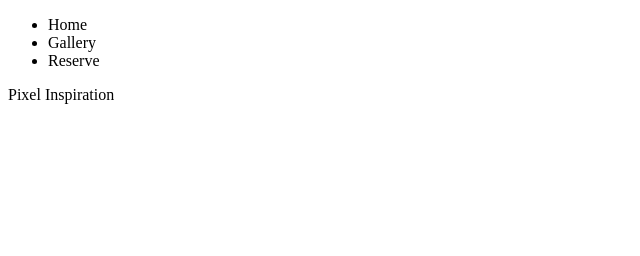
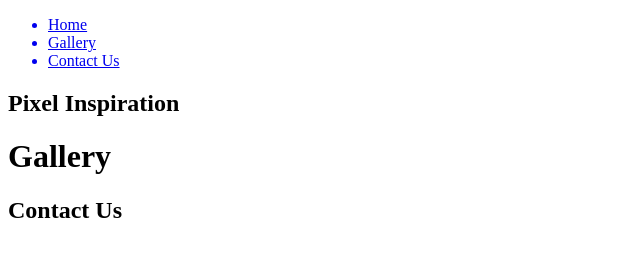
Before and after one commit to Pcharlot13/HTML-and-CSS-repository, a plain HTML site: page Basic_Website_Project/Index.HTML in a window 1280 px wide. Shown: the whole page, without its empty margins (0-640 px from the left). Drawn offline with Linux system fonts and the light colour scheme.

Commit message:
Update Index.HTML
Each section was given an ID that they can navigate too with an header

```diff
--- a/Basic_Website_Project/Index.HTML
+++ b/Basic_Website_Project/Index.HTML
@@ -8,26 +8,26 @@
         <div>
             <nav>
                 <ul>
-                    <li>Home</li>
-                    <li>Gallery</li>
-                    <li>Reserve</li>
+                    <a href="#home" id="link"><li>Home</li></a>
+                    <a href="Gallery" id="link"><li>Gallery</li></a>
+                    <a href="Contact" id="Contact"><li>Contact Us</li></a>
                 </ul>
             </nav>
         </div>
 
         <!-- home -->
-        <div>
-            Pixel Inspiration
+        <div id="home">
+            <h2>Pixel Inspiration</h2>
         </div>
 
         <!--Gallery-->
-        <div>
-
+        <div id="Gallery">
+            <h1>Gallery</h1>
         </div>
 
         <!--RSVP-->
-        <div>
-
+        <div id="Contact">
+            <h2>Contact Us</h2>
         </div>
     </body>
 </html>
```
